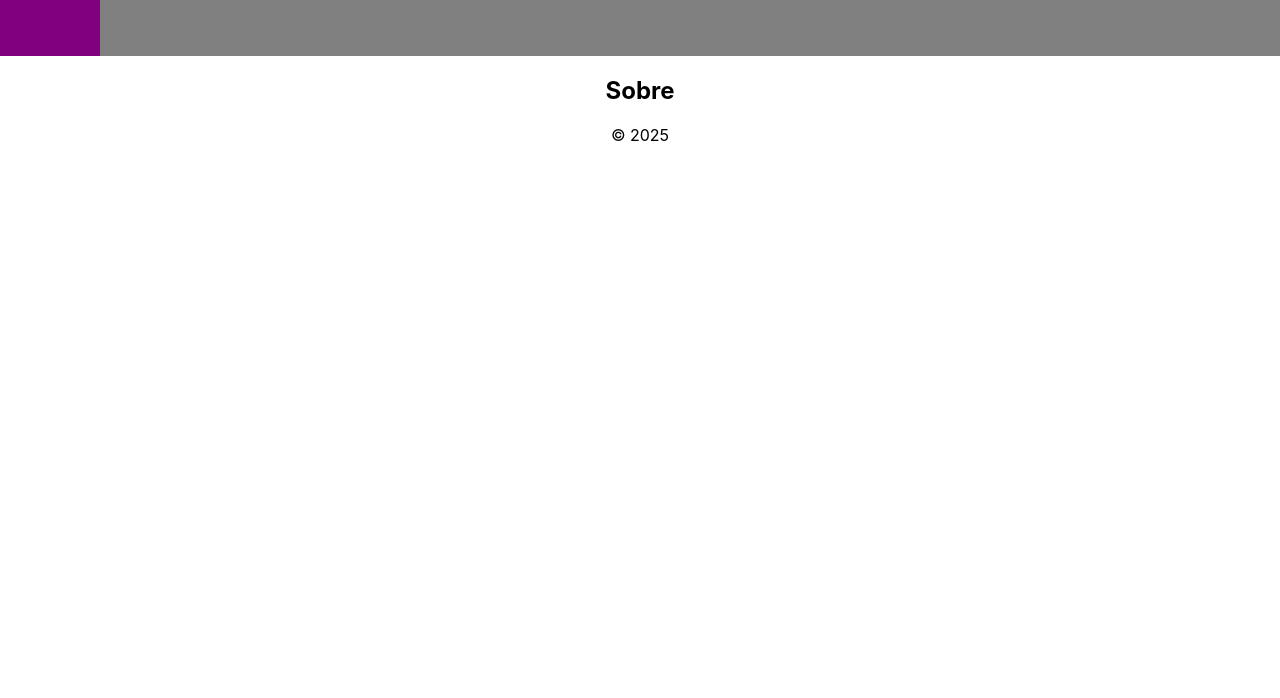
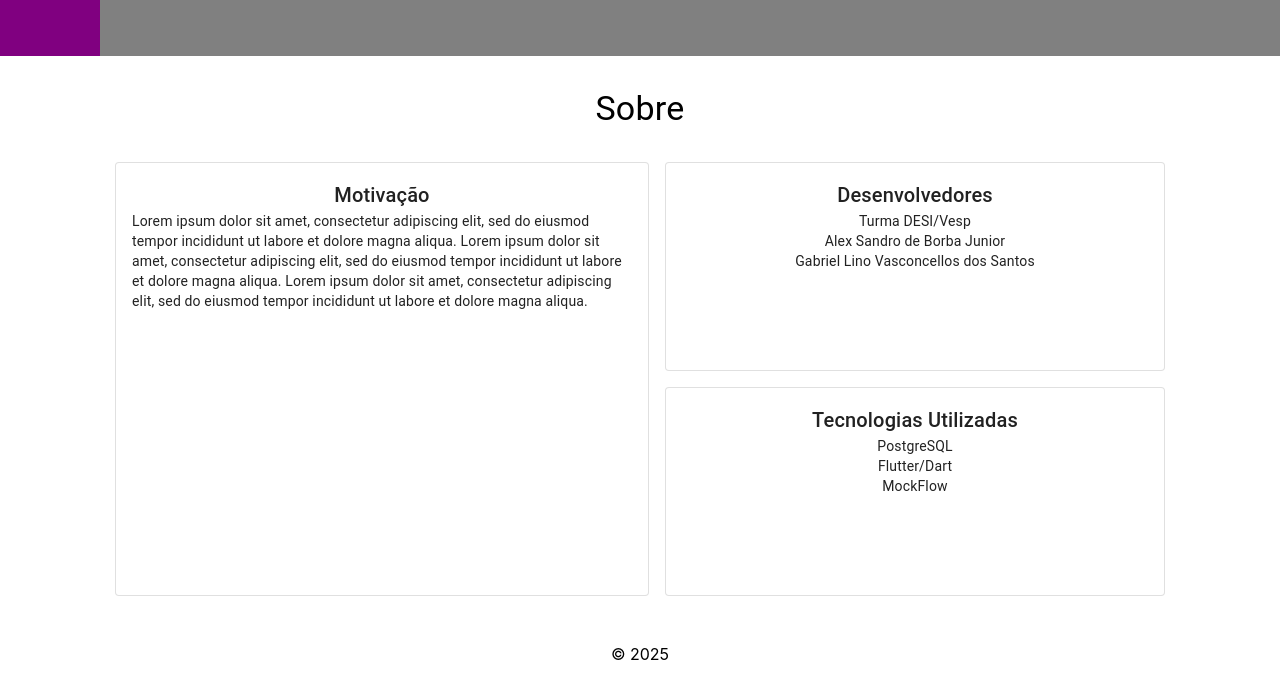
Before and after one commit to alekinho081/LandingPage, a React (Create React App) app: page /sobre in a window 1280 px wide. Shown: the top 698 px of the page. Built offline with nearby package versions, Linux system fonts and the light colour scheme; some icons are missing.

Commit message:
Pagina Sobre completa

```diff
--- a/src/Componentes/Menu.jsx
+++ b/src/Componentes/Menu.jsx
@@ -2,7 +2,6 @@ import { Link } from "react-router-dom"
 import './Menu.css';
 import BottomNavigation from '@mui/material/BottomNavigation';
 import BottomNavigationAction from '@mui/material/BottomNavigationAction';
-import AssignmentIcon from '@mui/icons-material/Assignment';
 import InfoIcon from '@mui/icons-material/Info';
 import ContactPageIcon from '@mui/icons-material/ContactPage';
 import HomeIcon from '@mui/icons-material/Home';
@@ -12,15 +11,10 @@ export const Menu = () => {
     return (
         <nav >
 
-        <BottomNavigation
-        >
+        <BottomNavigation>
             <Link to='/'><BottomNavigationAction  icon={<HomeIcon sx={{color: 'white', fontSize:'30px'}}/>} /></Link>
             <Link to='/sobre'><BottomNavigationAction  icon={<InfoIcon sx={{color: 'white', fontSize:'30px'}}/>} /></Link>
-            <Link to='/projeto'><BottomNavigationAction  icon={<AssignmentIcon sx={{color: 'white', fontSize:'30px'}} />} /></Link>
             <Link to='/contato'><BottomNavigationAction  icon={<ContactPageIcon sx={{color: 'white', fontSize:'30px'}} />} /></Link>
-
-
-
         </BottomNavigation>
 
         </nav>
--- a/src/Componentes/pages/Contato.jsx
+++ b/src/Componentes/pages/Contato.jsx
@@ -12,14 +12,14 @@ export const Contato = () => {
                 sx={{maxWidth:350, display:"flex", flexDirection:'column', alignItems:'flex-start', margin:1, paddingLeft:1}}
 
                 >
-                    <h4>Alex Sandro</h4> <a href="https://www.instagram.com/alekinho081"><InstagramIcon sx={{position:"absolute", top:150, right:600}} /></a>
+                    <h4>Alex Sandro</h4> <a href="https://www.instagram.com/alekinho081"><InstagramIcon sx={{position:"absolute", top:150, right:'54vw'}} /></a>
                     alex_borba-junior@estudante.sesisenai.org.br
                     </Card>
 
                 <Card variant="outlined"
                 sx={{maxWidth:350, display:"flex", flexDirection:'column', alignItems:'flex-start', paddingLeft:1}}
                 >
-                    <h4>Gabriel Lino</h4><a href="https://www.instagram.com/lino.s7/"><InstagramIcon sx={{position:"absolute", top:245, right:600}}/></a>
+                    <h4>Gabriel Lino</h4><a href="https://www.instagram.com/lino.s7/"><InstagramIcon sx={{position:"absolute", top:245, right:'54vw'}}/></a>
 
                     gabriel_lv_santos@estudante.sesisenai.org.br
                     </Card>
--- a/src/Componentes/pages/Home.jsx
+++ b/src/Componentes/pages/Home.jsx
@@ -1,12 +1,13 @@
+import { BottomNavigation, BottomNavigationAction } from "@mui/material";
 import React from "react";
+import { Link } from "react-router-dom"
 
 export const Home = () => {
-    return (
+  return (
+    <section>
+      <h1>DashBoard TechSolutions</h1>
 
-        <section>
-            <h1>Home</h1>
-
-        </section>
-
-    )
-}
+      <Link to='/projeto'><BottomNavigationAction/>Saiba Mais</Link>
+    </section>
+  );
+};
--- a/src/Componentes/pages/Sobre.jsx
+++ b/src/Componentes/pages/Sobre.jsx
@@ -1,11 +1,74 @@
-import React from "react"
+import React from "react";
+import Card from '@mui/material/Card';
+import Box from '@mui/material/Box';
+import Typography from '@mui/material/Typography';
 
 export const Sobre = () => {
-    return (
-        <section>
-                <h1>Sobre</h1>
+  return (
+    <section style={{ padding: '2rem' }}>
+      <Typography variant="h4" sx={{ textAlign: 'center', mb: 4 }}>
+        Sobre
+      </Typography>
 
-        </section>
-    )
+      <Box
+        sx={{
+          display: 'flex',
+          flexWrap: 'wrap',
+          justifyContent: 'center',
+          gap: 2,
+        }}
+      >
+        <Card
+          variant="outlined"
+          sx={{
+            flex: '1 1 300px',
+            maxWidth: 500,
+            minHeight: 350,
+            display: 'flex',
+            flexDirection: 'column',
+            padding: 2,
+          }}
+        >
+          <Typography variant="h6">Motivação</Typography>
+          <Typography variant="body2" sx={{ textAlign: 'left' }}>
+            Lorem ipsum dolor sit amet, consectetur adipiscing elit, sed do eiusmod tempor incididunt ut labore et dolore magna aliqua.
+            Lorem ipsum dolor sit amet, consectetur adipiscing elit, sed do eiusmod tempor incididunt ut labore et dolore magna aliqua.
+            Lorem ipsum dolor sit amet, consectetur adipiscing elit, sed do eiusmod tempor incididunt ut labore et dolore magna aliqua.
+          </Typography>
+        </Card>
 
-}
+        <Box sx={{ display: 'flex', flexDirection: 'column', gap: 2, flex: '1 1 300px', maxWidth: 500 }}>
+          <Card
+            variant="outlined"
+            sx={{
+              minHeight: 175,
+              display: 'flex',
+              flexDirection: 'column',
+              padding: 2,
+            }}
+          >
+            <Typography variant="h6">Desenvolvedores</Typography>
+            <Typography variant="body2">Turma DESI/Vesp</Typography>
+            <Typography variant="body2">Alex Sandro de Borba Junior</Typography>
+            <Typography variant="body2">Gabriel Lino Vasconcellos dos Santos</Typography>
+          </Card>
+
+          <Card
+            variant="outlined"
+            sx={{
+              minHeight: 175,
+              display: 'flex',
+              flexDirection: 'column',
+              padding: 2,
+            }}
+          >
+            <Typography variant="h6">Tecnologias Utilizadas</Typography>
+            <Typography variant="body2">PostgreSQL</Typography>
+            <Typography variant="body2">Flutter/Dart</Typography>
+            <Typography variant="body2">MockFlow</Typography>
+          </Card>
+        </Box>
+      </Box>
+    </section>
+  );
+};
```
